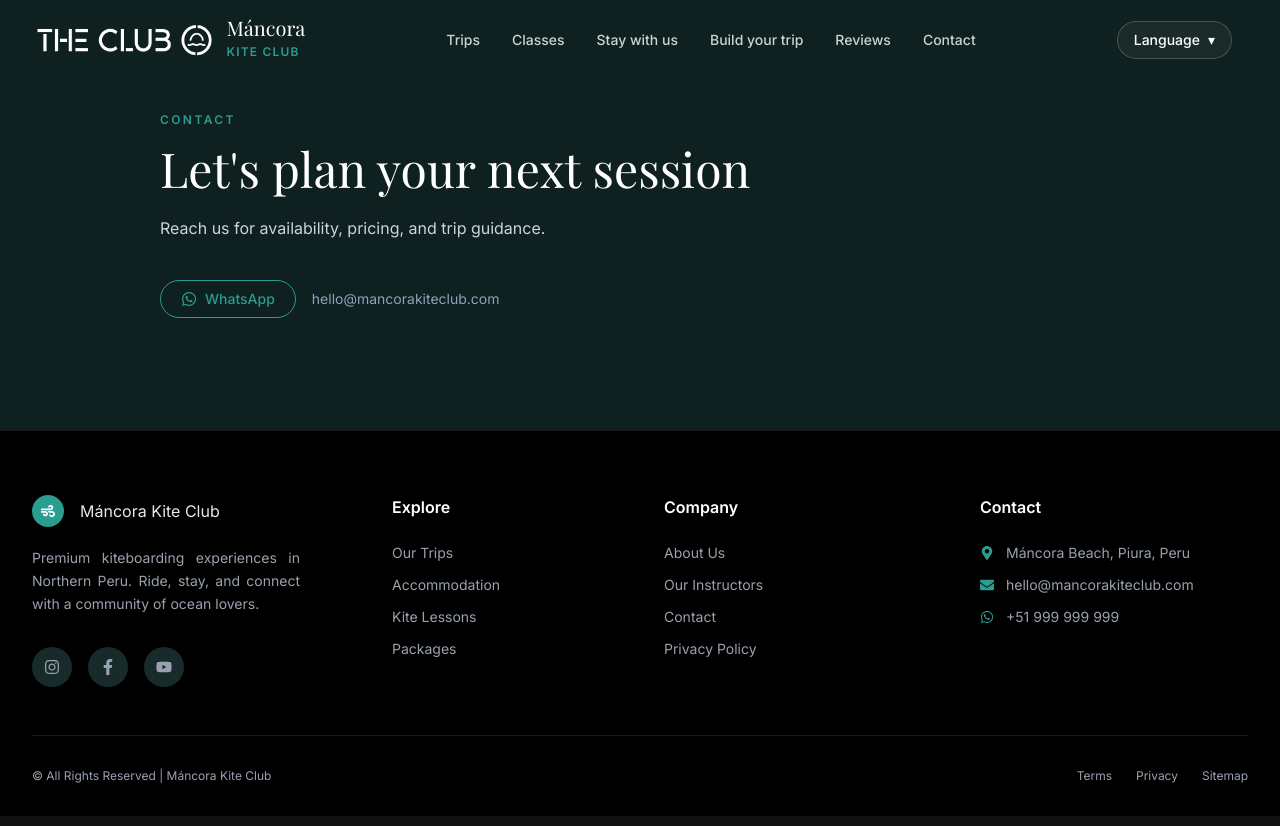
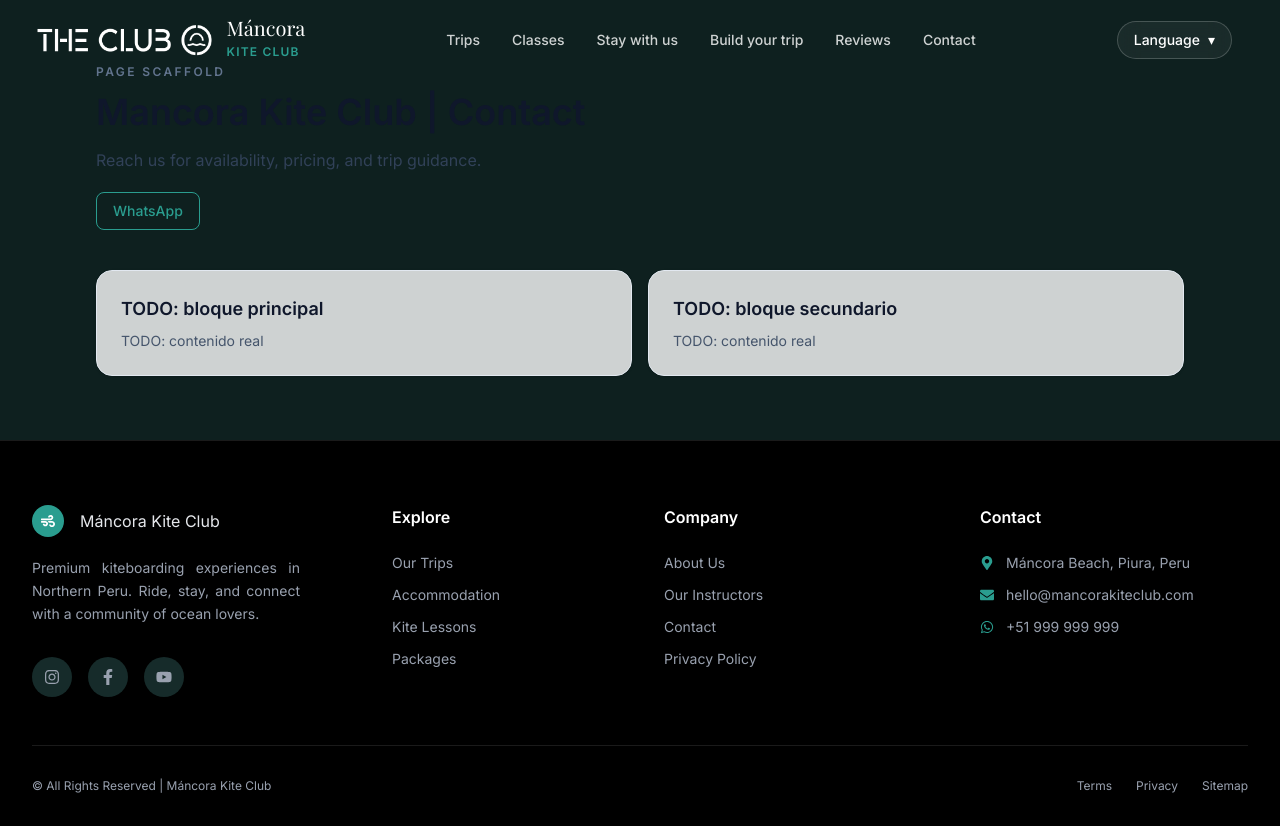
Before and after one commit to mancorakitesurf/mancorakiteclub, a React (Vite) app in the folder client/: page /contact in a window 1280 px wide. Built offline with nearby package versions, Linux system fonts and the light colour scheme; a web font is replaced by a local one.

Commit message:
reemplazar SEO por StandardPage en las páginas de Build, Classes, Contact, Reviews, Stay y Trips

```diff
--- a/client/src/pages/BuildPage.jsx
+++ b/client/src/pages/BuildPage.jsx
@@ -1,28 +1,14 @@
-import SEO from '../components/SEO.jsx'
+import StandardPage from './StandardPage.jsx'
 
 function BuildPage() {
   return (
-    <>
-      <SEO
-        title="Mancora Kite Club | Build your trip"
-        description="Customize your trip with classes, stay, and add-ons."
-        canonicalPath="/build"
-        hreflang={{ en: '/build', es: '/esp', default: '/' }}
-      />
-      <section className="bg-background-light py-28 dark:bg-background-dark">
-        <div className="mx-auto max-w-5xl px-4 sm:px-6 lg:px-8">
-          <p className="text-xs font-semibold uppercase tracking-[0.2em] text-primary">
-            Build your trip
-          </p>
-          <h1 className="mt-4 font-display text-4xl text-slate-900 dark:text-white md:text-5xl">
-            Assemble your plan in minutes
-          </h1>
-          <p className="mt-6 max-w-2xl text-base text-slate-600 dark:text-slate-300">
-            Mix sessions, stay, and extras to create a tailored kitesurf experience.
-          </p>
-        </div>
-      </section>
-    </>
+    <StandardPage
+      title="Mancora Kite Club | Build your trip"
+      subtitle="Mix sessions, stay, and extras in one plan."
+      description="Customize your trip with classes, stay, and add-ons."
+      canonicalPath="/build"
+      hreflang={{ en: '/build', es: '/esp', default: '/' }}
+    />
   )
 }
 
--- a/client/src/pages/ClassesPage.jsx
+++ b/client/src/pages/ClassesPage.jsx
@@ -1,26 +1,14 @@
-import SEO from '../components/SEO.jsx'
+import StandardPage from './StandardPage.jsx'
 
 function ClassesPage() {
   return (
-    <>
-      <SEO
-        title="Mancora Kite Club | Classes"
-        description="Kite and wingfoil classes without accommodation."
-        canonicalPath="/classes"
-        hreflang={{ en: '/classes', es: '/esp', default: '/' }}
-      />
-      <section className="bg-background-light py-28 dark:bg-background-dark">
-        <div className="mx-auto max-w-5xl px-4 sm:px-6 lg:px-8">
-          <p className="text-xs font-semibold uppercase tracking-[0.2em] text-primary">Classes</p>
-          <h1 className="mt-4 font-display text-4xl text-slate-900 dark:text-white md:text-5xl">
-            Coaching without accommodation
-          </h1>
-          <p className="mt-6 max-w-2xl text-base text-slate-600 dark:text-slate-300">
-            Private or small-group sessions designed for fast progression on the water.
-          </p>
-        </div>
-      </section>
-    </>
+    <StandardPage
+      title="Mancora Kite Club | Classes"
+      subtitle="Private and small-group sessions without accommodation."
+      description="Kite and wingfoil classes without accommodation."
+      canonicalPath="/classes"
+      hreflang={{ en: '/classes', es: '/esp', default: '/' }}
+    />
   )
 }
 
--- a/client/src/pages/ContactPage.jsx
+++ b/client/src/pages/ContactPage.jsx
@@ -1,41 +1,16 @@
-import { FaWhatsapp } from 'react-icons/fa'
-import SEO from '../components/SEO.jsx'
+import StandardPage from './StandardPage.jsx'
 import { WHATSAPP_LINK } from '../sections/home/homeContent.js'
 
 function ContactPage() {
   return (
-    <>
-      <SEO
-        title="Mancora Kite Club | Contact"
-        description="Contact Máncora Kite Club for trips, classes, and stay."
-        canonicalPath="/contact"
-        hreflang={{ en: '/contact', es: '/esp', default: '/' }}
-      />
-      <section className="bg-background-light py-28 dark:bg-background-dark">
-        <div className="mx-auto max-w-5xl px-4 sm:px-6 lg:px-8">
-          <p className="text-xs font-semibold uppercase tracking-[0.2em] text-primary">Contact</p>
-          <h1 className="mt-4 font-display text-4xl text-slate-900 dark:text-white md:text-5xl">
-            Let&apos;s plan your next session
-          </h1>
-          <p className="mt-6 max-w-2xl text-base text-slate-600 dark:text-slate-300">
-            Reach us for availability, pricing, and trip guidance.
-          </p>
-
-          <div className="mt-10 flex flex-wrap items-center gap-4">
-            <a
-              href={WHATSAPP_LINK}
-              target="_blank"
-              rel="noopener noreferrer"
-              className="inline-flex items-center gap-2 rounded-full border border-primary px-5 py-2 text-sm font-medium text-primary transition-colors hover:bg-primary hover:text-white"
-            >
-              <FaWhatsapp className="text-base" />
-              WhatsApp
-            </a>
-            <span className="text-sm text-slate-500 dark:text-slate-400">hello@mancorakiteclub.com</span>
-          </div>
-        </div>
-      </section>
-    </>
+    <StandardPage
+      title="Mancora Kite Club | Contact"
+      subtitle="Reach us for availability, pricing, and trip guidance."
+      description="Contact Máncora Kite Club for trips, classes, and stay."
+      canonicalPath="/contact"
+      hreflang={{ en: '/contact', es: '/esp', default: '/' }}
+      cta={{ label: 'WhatsApp', href: WHATSAPP_LINK }}
+    />
   )
 }
 
--- a/client/src/pages/ReviewsPage.jsx
+++ b/client/src/pages/ReviewsPage.jsx
@@ -1,26 +1,14 @@
-import SEO from '../components/SEO.jsx'
+import StandardPage from './StandardPage.jsx'
 
 function ReviewsPage() {
   return (
-    <>
-      <SEO
-        title="Mancora Kite Club | Reviews"
-        description="Guest reviews from trips and classes in Máncora."
-        canonicalPath="/reviews"
-        hreflang={{ en: '/reviews', es: '/esp', default: '/' }}
-      />
-      <section className="bg-background-light py-28 dark:bg-background-dark">
-        <div className="mx-auto max-w-5xl px-4 sm:px-6 lg:px-8">
-          <p className="text-xs font-semibold uppercase tracking-[0.2em] text-primary">Reviews</p>
-          <h1 className="mt-4 font-display text-4xl text-slate-900 dark:text-white md:text-5xl">
-            What riders say
-          </h1>
-          <p className="mt-6 max-w-2xl text-base text-slate-600 dark:text-slate-300">
-            Real feedback from guests who trained, stayed, and traveled with the club.
-          </p>
-        </div>
-      </section>
-    </>
+    <StandardPage
+      title="Mancora Kite Club | Reviews"
+      subtitle="Real feedback from guests and riders."
+      description="Guest reviews from trips and classes in Máncora."
+      canonicalPath="/reviews"
+      hreflang={{ en: '/reviews', es: '/esp', default: '/' }}
+    />
   )
 }
 
--- a/client/src/pages/StandardPage.jsx
+++ b/client/src/pages/StandardPage.jsx
@@ -2,7 +2,15 @@ import SEO from '../components/SEO.jsx'
 import Card from '../components/ui/Card.jsx'
 import Container from '../components/ui/Container.jsx'
 
-function StandardPage({ title, description, canonicalPath, hreflang }) {
+function StandardPage({
+  title,
+  description,
+  canonicalPath,
+  hreflang,
+  subtitle,
+  cta,
+  children,
+}) {
   return (
     <>
       <SEO
@@ -16,7 +24,17 @@ function StandardPage({ title, description, canonicalPath, hreflang }) {
           <div className="max-w-3xl">
             <p className="text-xs font-semibold uppercase tracking-[0.2em] text-slate-500">Page Scaffold</p>
             <h1 className="mt-3 text-4xl font-black text-slate-900">{title}</h1>
-            <p className="mt-4 text-slate-700">TODO: contenido real</p>
+            <p className="mt-4 text-slate-700">{subtitle || 'TODO: contenido real'}</p>
+            {cta ? (
+              <a
+                href={cta.href}
+                target={cta.href.startsWith('http') ? '_blank' : undefined}
+                rel={cta.href.startsWith('http') ? 'noopener noreferrer' : undefined}
+                className="mt-5 inline-flex rounded-lg border border-primary px-4 py-2 text-sm font-medium text-primary transition-colors hover:bg-primary hover:text-white"
+              >
+                {cta.label}
+              </a>
+            ) : null}
           </div>
 
           <div className="mt-10 grid gap-4 md:grid-cols-2">
@@ -29,6 +47,8 @@ function StandardPage({ title, description, canonicalPath, hreflang }) {
               <p className="mt-2 text-sm text-slate-600">TODO: contenido real</p>
             </Card>
           </div>
+
+          {children ? <div className="mt-8">{children}</div> : null}
         </Container>
       </section>
     </>
--- a/client/src/pages/StayPage.jsx
+++ b/client/src/pages/StayPage.jsx
@@ -1,26 +1,14 @@
-import SEO from '../components/SEO.jsx'
+import StandardPage from './StandardPage.jsx'
 
 function StayPage() {
   return (
-    <>
-      <SEO
-        title="Mancora Kite Club | Stay with us"
-        description="Accommodation options for your Máncora stay."
-        canonicalPath="/stay"
-        hreflang={{ en: '/stay', es: '/esp', default: '/' }}
-      />
-      <section className="bg-background-light py-28 dark:bg-background-dark">
-        <div className="mx-auto max-w-5xl px-4 sm:px-6 lg:px-8">
-          <p className="text-xs font-semibold uppercase tracking-[0.2em] text-primary">Stay with us</p>
-          <h1 className="mt-4 font-display text-4xl text-slate-900 dark:text-white md:text-5xl">
-            One place to stay, close to every session
-          </h1>
-          <p className="mt-6 max-w-2xl text-base text-slate-600 dark:text-slate-300">
-            Comfortable rooms, calm spaces, and quick access to the beach.
-          </p>
-        </div>
-      </section>
-    </>
+    <StandardPage
+      title="Mancora Kite Club | Stay with us"
+      subtitle="Comfortable rooms close to every session."
+      description="Accommodation options for your Máncora stay."
+      canonicalPath="/stay"
+      hreflang={{ en: '/stay', es: '/esp', default: '/' }}
+    />
   )
 }
 
--- a/client/src/pages/TripsPage.jsx
+++ b/client/src/pages/TripsPage.jsx
@@ -1,26 +1,14 @@
-import SEO from '../components/SEO.jsx'
+import StandardPage from './StandardPage.jsx'
 
 function TripsPage() {
   return (
-    <>
-      <SEO
-        title="Mancora Kite Club | Trips"
-        description="Premium kite trips with accommodation."
-        canonicalPath="/trips"
-        hreflang={{ en: '/trips', es: '/esp', default: '/' }}
-      />
-      <section className="bg-background-light py-28 dark:bg-background-dark">
-        <div className="mx-auto max-w-5xl px-4 sm:px-6 lg:px-8">
-          <p className="text-xs font-semibold uppercase tracking-[0.2em] text-primary">Trips</p>
-          <h1 className="mt-4 font-display text-4xl text-slate-900 dark:text-white md:text-5xl">
-            Trips with stay included
-          </h1>
-          <p className="mt-6 max-w-2xl text-base text-slate-600 dark:text-slate-300">
-            Curated packages with coaching, accommodation, and smooth logistics.
-          </p>
-        </div>
-      </section>
-    </>
+    <StandardPage
+      title="Mancora Kite Club | Trips"
+      subtitle="Curated packages with coaching and stay included."
+      description="Premium kite trips with accommodation."
+      canonicalPath="/trips"
+      hreflang={{ en: '/trips', es: '/esp', default: '/' }}
+    />
   )
 }
 
```
